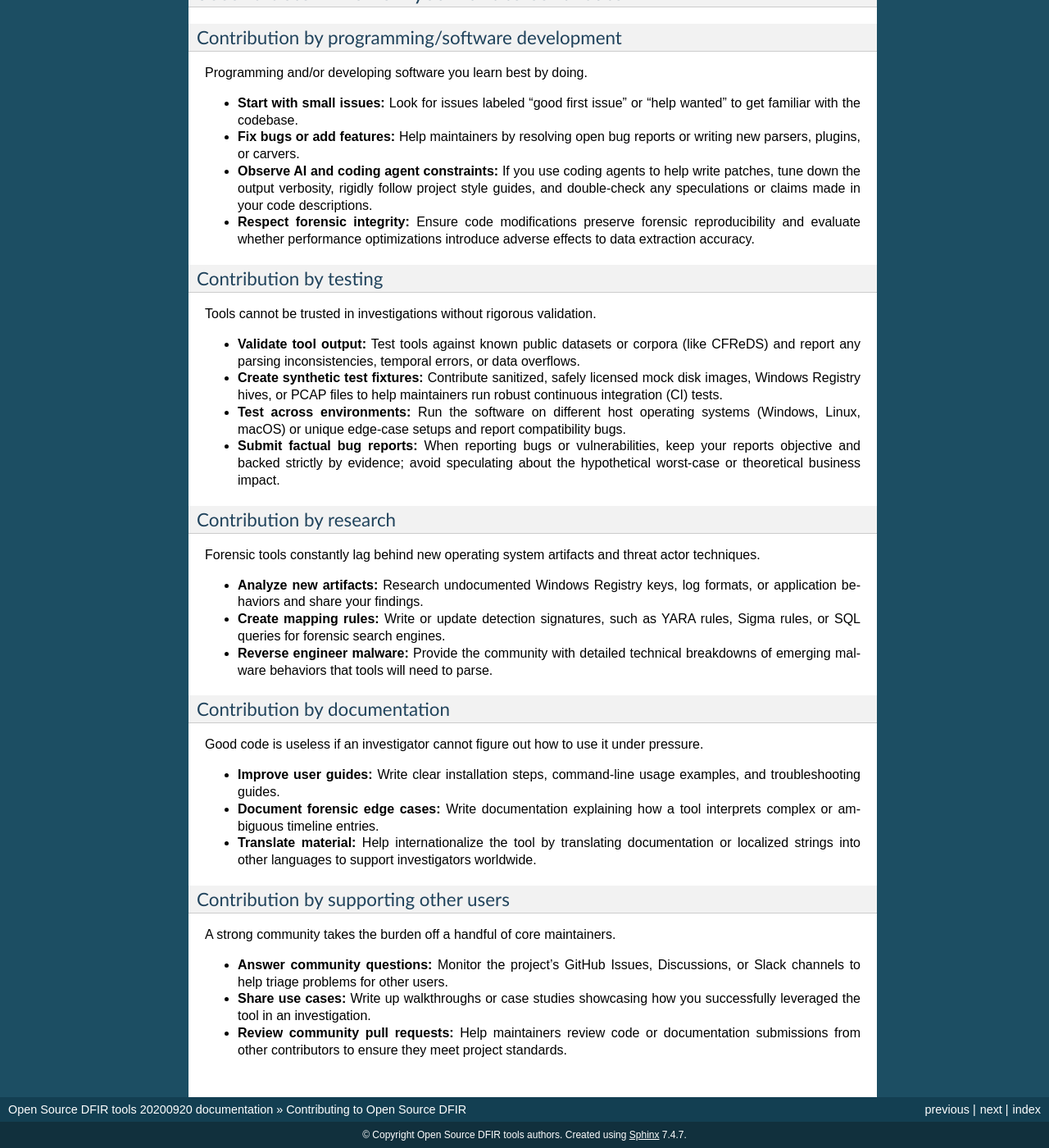
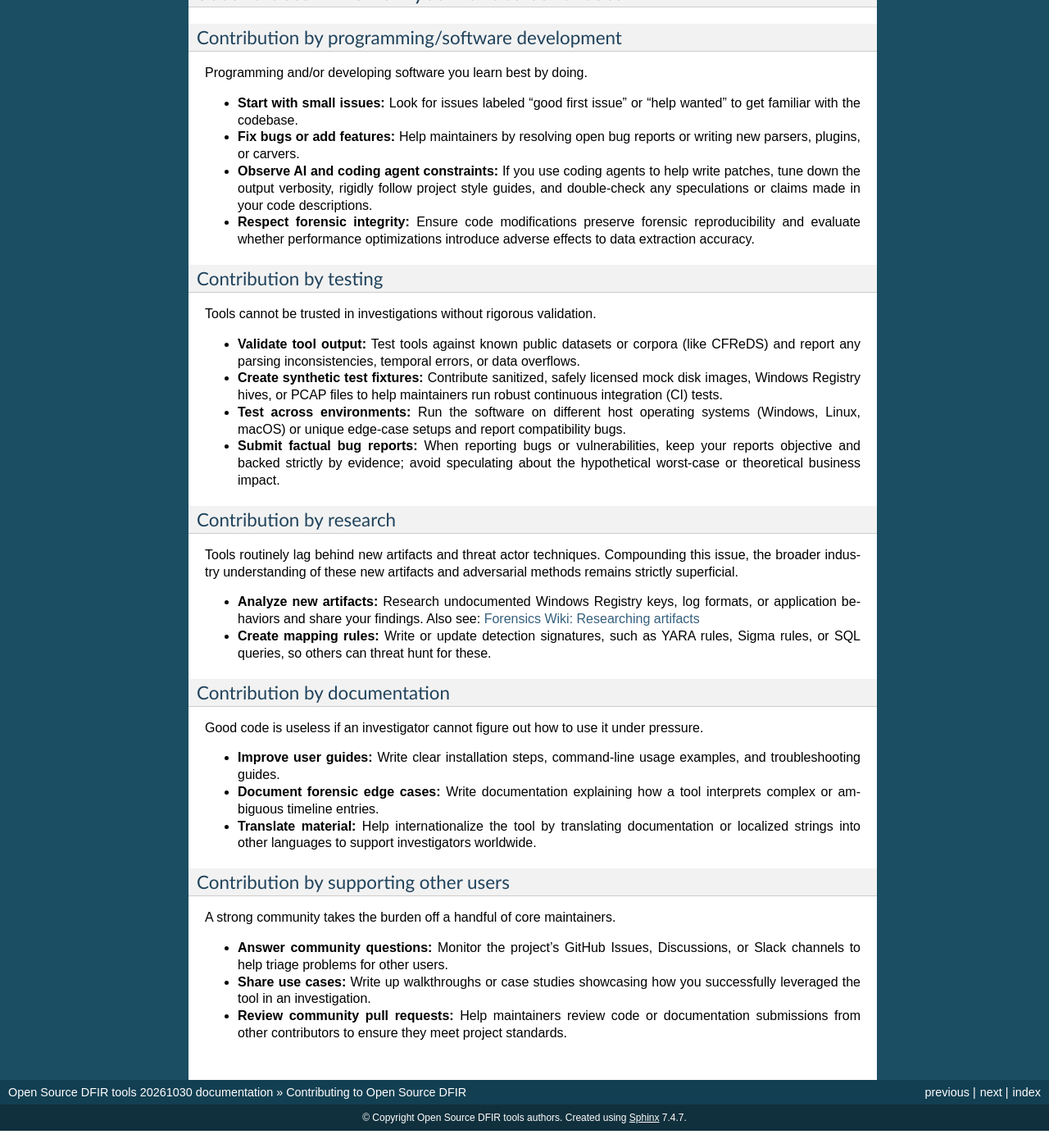
Before and after one commit to open-source-dfir/lore, a Sphinx documentation site: the page built from docs/sources/Contributing.md, in a window 1280 px wide and 1400 px high, scrolled down 833 px. Shown: the whole window at 82% size. Built offline with Sphinx 7.4.7, drawn with Linux system fonts in a browser that asks for light colours; after the commit the page ends 2212 px from its top, so only the background shows below that; some of the changed text lies outside the part shown.

Commit message:
Worked on documentation

```diff
--- a/docs/conf.py
+++ b/docs/conf.py
@@ -35,8 +35,8 @@ autodoc_mock_imports = []
 # pylint: disable=redefined-builtin
 project = 'Open Source DFIR tools'
 copyright = 'Open Source DFIR tools authors'
-version = '20200920'
-release = '20200920'
+version = '20261030'
+release = '20261030'
 
 # Add any paths that contain templates here, relative to this directory.
 templates_path = ['_templates']
--- a/docs/sources/Contributing.md
+++ b/docs/sources/Contributing.md
@@ -70,14 +70,15 @@ Tools cannot be trusted in investigations without rigorous validation.
 
 ### Contribution by research
 
-Forensic tools constantly lag behind new operating system artifacts and threat actor techniques.
+Tools routinely lag behind new artifacts and threat actor techniques. Compounding this issue, the
+broader industry understanding of these new artifacts and adversarial methods remains strictly
+superficial.
 
 * **Analyze new artifacts:** Research undocumented Windows Registry keys, log formats, or
-  application behaviors and share your findings.
+  application behaviors and share your findings. Also see:
+  [Forensics Wiki: Researching artifacts](https://forensics.wiki/researching_artifacts/)
 * **Create mapping rules:** Write or update detection signatures, such as YARA rules, Sigma rules,
-  or SQL queries for forensic search engines.
-* **Reverse engineer malware:** Provide the community with detailed technical breakdowns of
-  emerging malware behaviors that tools will need to parse.
+  or SQL queries, so others can threat hunt for these.
 
 ### Contribution by documentation
 
```
